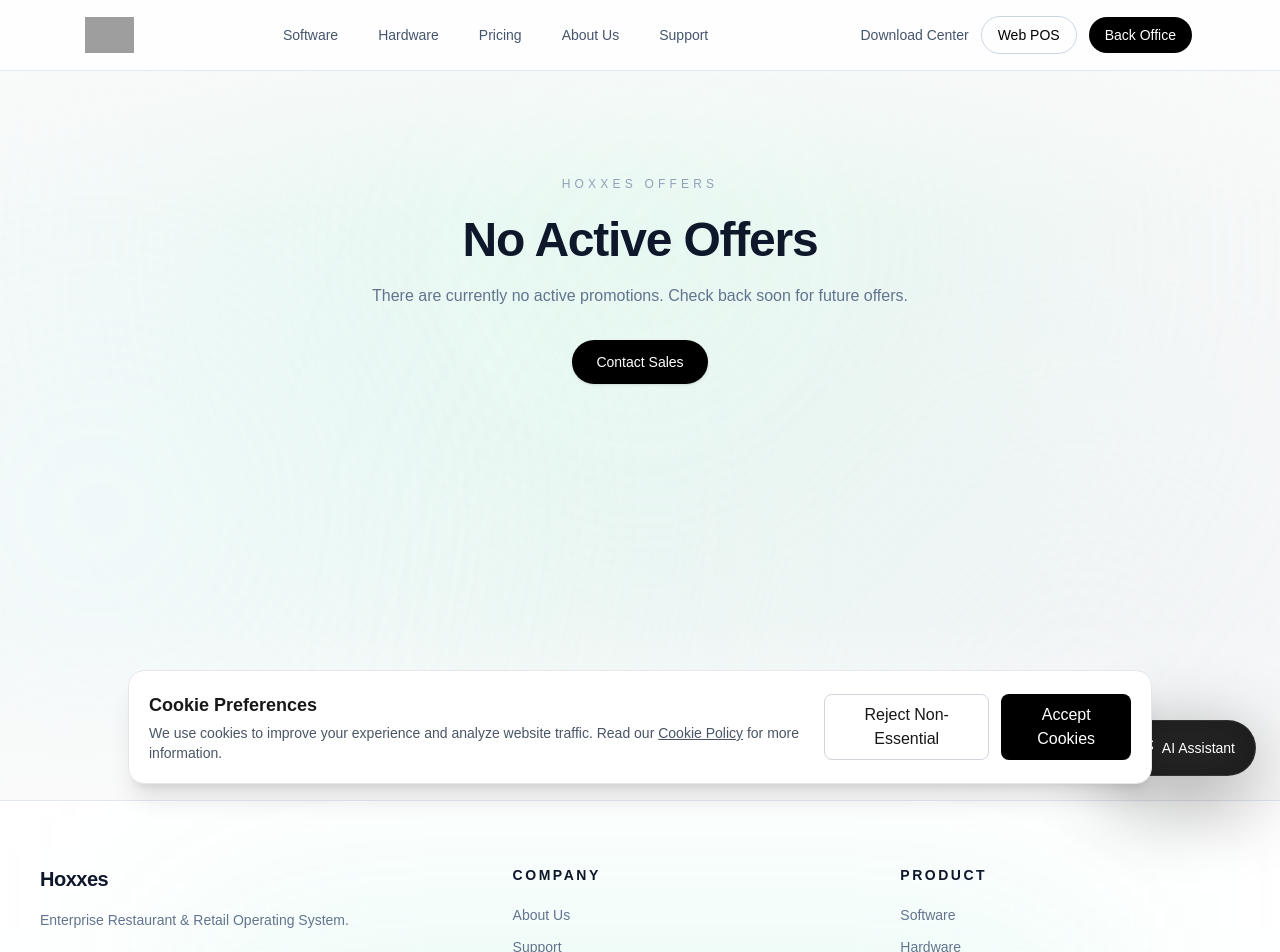
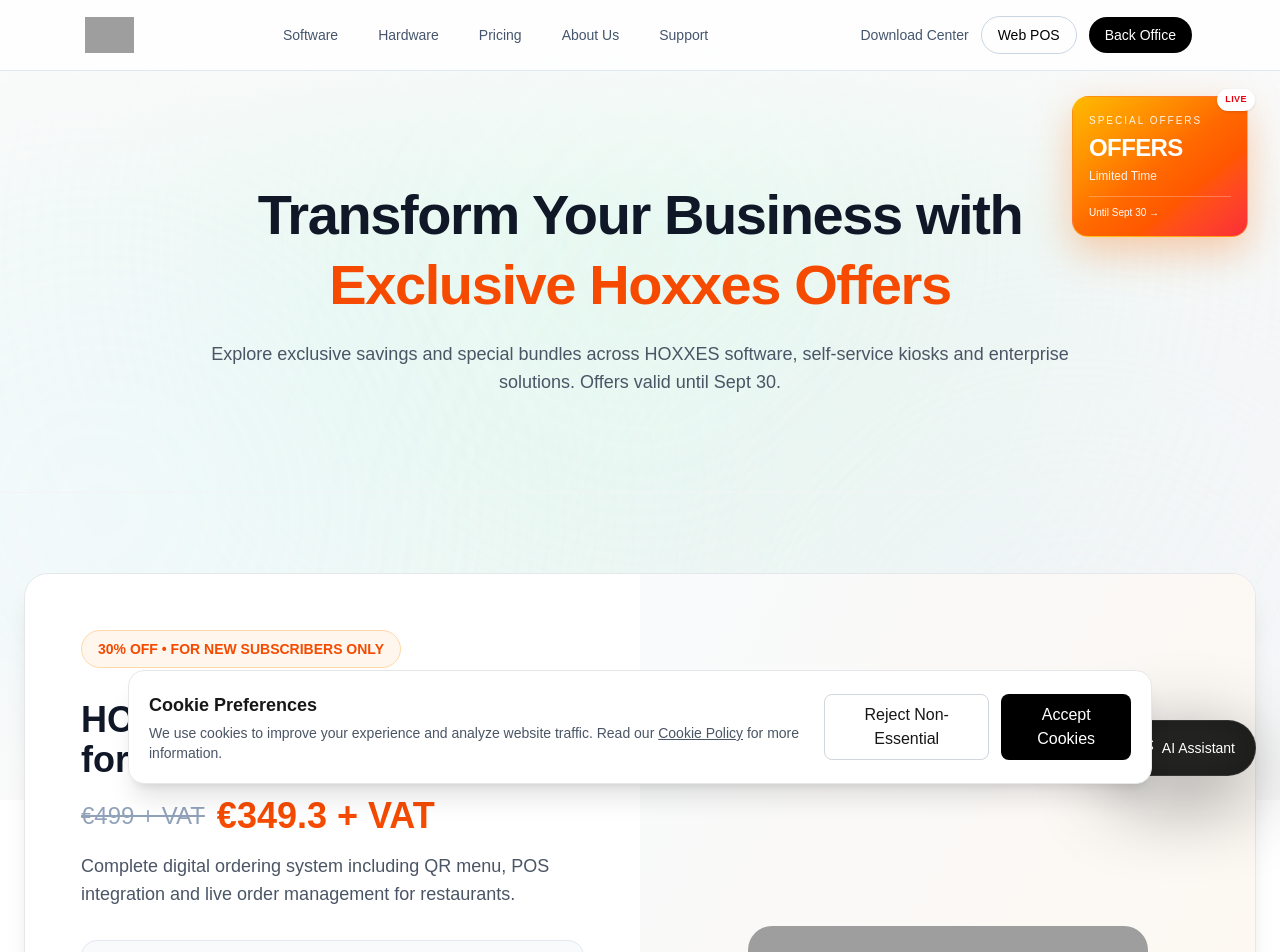
Before and after one commit to leonardapp/web, a Next.js app: page /offers in a window 1280 px wide. Shown: the top 952 px of the page. Built offline with nearby package versions, Linux system fonts and the light colour scheme; grey boxes are pictures that could not be loaded.

Commit message:
Hero update

```diff
--- a/app/docs/page.tsx
+++ b/app/docs/page.tsx
@@ -137,6 +137,18 @@ export default function DocsPage() {
   and best practices across the entire HOXXES ecosystem.
 </p>
 
+<div className="mt-6 flex flex-col items-center gap-2">
+  <div className="inline-flex items-center gap-2 px-4 py-2 rounded-full border border-slate-200 bg-white/80 text-xs font-medium text-slate-600 shadow-sm">
+    <span>🇽🇰</span>
+    <span>Kosovo Documentation · Albanian</span>
+  </div>
+
+  <p className="text-xs text-slate-400 max-w-md">
+    This documentation is currently tailored for HOXXES operations in
+    Kosovo and is available in Albanian.
+  </p>
+</div>
+
         <div className="mt-10">
           <input
             value={search}
--- a/app/hardware/page.tsx
+++ b/app/hardware/page.tsx
@@ -25,7 +25,8 @@ const hardware = [
   title: "POS Terminal",
   subtitle: "Enterprise Dual-Screen POS",
   price: 677,
-    availability: "in-stock",
+  availability: "sold-out",
+  leadTime: "Approx. 3 Months",
   image: "https://hoxxes.app/images/POS.png",
   description:
     "Enterprise dual-screen POS terminal featuring Offline Mode for uninterrupted operations.",
@@ -189,8 +190,12 @@ export default function HardwarePage() {
 
   <span className="text-sm text-slate-600">
   {item.availability === "in-stock" && "In Stock"}
-    {item.availability === "made-to-order" && "Available on Order • 2 Weeks"}
-    {item.availability === "out-of-stock" && "Out of Stock"}
+
+  {item.availability === "made-to-order" &&
+    `Made to Order • ${item.leadTime}`}
+
+  {item.availability === "sold-out" &&
+    "Sold Out • Available to Order"}
 </span>
 
 </div>
@@ -198,14 +203,21 @@ export default function HardwarePage() {
               {/* BADGE */}
 <span
   className={`inline-block mt-3 text-xs px-3 py-1 rounded-full ${
-    item.availability === "made-to-order"
+    item.availability === "sold-out"
+      ? "bg-red-50 text-red-700"
+      : item.availability === "made-to-order"
       ? "bg-blue-100 text-blue-700"
-      : "bg-amber-100 text-amber-700"
+      : "bg-emerald-50 text-emerald-700"
   }`}
 >
-  {item.availability === "made-to-order"
-    ? "Made to Order • Delivery in 2 Weeks"
-    : "Limited Stock • Buy Now"}
+  {item.availability === "sold-out" &&
+    `Sold Out · Order with ${item.leadTime} Delivery`}
+
+  {item.availability === "made-to-order" &&
+    `Made to Order · ${item.leadTime}`}
+
+  {item.availability === "in-stock" &&
+    "In Stock · Buy Now"}
 </span>
 
               <div className="h-0" />
--- a/app/offers/page.tsx
+++ b/app/offers/page.tsx
@@ -1,7 +1,7 @@
 import Button from "@/components/Button";
 import Header from "@/components/Header";
 
-const OFFER_DEADLINE = new Date(2026, 6, 18, 0, 0, 0); // 18 Korrik 00:00
+const OFFER_DEADLINE = new Date(2026, 8, 30, 23, 59, 59);
 
 function isOfferActive() {
   return Date.now() < OFFER_DEADLINE.getTime();
@@ -52,26 +52,25 @@ export default function OffersPage() {
   <div className="mx-auto max-w-7xl px-6 py-16 sm:py-20 lg:py-24">
     <div className="max-w-4xl mx-auto text-center">
 
-      <div className="inline-flex items-center rounded-full border border-red-200 bg-red-50 px-4 py-2 text-sm font-semibold tracking-wide text-red-600">
-        50% OFF • NEW SUBSCRIBERS • JULY 17 ONLY
-      </div>
+
 
       <h1 className="mt-6 text-3xl font-semibold tracking-tight text-gray-900 sm:text-4xl lg:text-[56px]">
         Transform Your Business with
-        <span className="block mt-2 text-red-600">
-          Exclusive Hoxxes Offers
-        </span>
+        <span className="block mt-2 text-orange-600">
+  Exclusive Hoxxes Offers
+</span>
       </h1>
 
       <p className="mt-6 text-base text-gray-600 sm:text-lg">
-        Save up to 50% on selected and enterprise solutions.
-        Offer valid only until July 17.
-      </p>
+  Explore exclusive savings and special bundles across
+  HOXXES software, self-service kiosks and enterprise solutions.
+  Offers valid until Sept 30.
+</p>
 
     </div>
   </div>
 </section>
-{/* 50% OFF NEW OFFER */}
+{/* 30% OFF NEW OFFER */}
 <section className="mx-auto max-w-7xl px-6 py-4 sm:py-16 lg:py-20">
   <div className="overflow-hidden rounded-3xl border border-gray-200 bg-white shadow-xl">
     <div className="grid grid-cols-1 lg:grid-cols-2">
@@ -79,22 +78,24 @@ export default function OffersPage() {
       {/* LEFT */}
       <div className="p-6 sm:p-8 lg:p-14">
 
-        <div className="inline-flex items-center rounded-full border border-red-200 bg-red-50 px-4 py-2 text-sm font-semibold text-red-600">
-          50% OFF • FOR NEW SUBSCRIBERS ONLY
+        {/* OFFER BADGE */}
+        <div className="inline-flex items-center rounded-full border border-orange-200 bg-orange-50 px-4 py-2 text-sm font-semibold text-orange-600">
+          30% OFF • FOR NEW SUBSCRIBERS ONLY
         </div>
 
         <h2 className="mt-8 text-3xl font-bold text-gray-900 sm:text-4xl">
           HOXXES Platform
-for New Subscribers
+          <span className="block">for New Subscribers</span>
         </h2>
 
-        <div className="mt-4 flex items-center gap-3">
+        {/* PRICE */}
+        <div className="mt-4 flex flex-wrap items-center gap-3">
           <span className="text-2xl text-slate-400 line-through">
             €499 + VAT
           </span>
 
-          <span className="text-4xl font-bold text-red-600">
-            €249.5 + VAT
+          <span className="text-4xl font-bold text-orange-600">
+            €349.3 + VAT
           </span>
         </div>
 
@@ -110,7 +111,7 @@ for New Subscribers
           </h4>
 
           <ul className="mt-4 space-y-3 text-gray-700">
-             <li>• Restaurant POS System</li>
+            <li>• Restaurant POS System</li>
             <li>• QR Ordering & Online Ordering</li>
             <li>• Kitchen Display System (KDS)</li>
             <li>• Inventory & Workforce Management</li>
@@ -122,21 +123,22 @@ for New Subscribers
         {/* DEADLINE */}
         <div className="mt-8 rounded-2xl border border-red-200 bg-red-50 p-6">
           <p className="text-sm uppercase tracking-widest text-red-700">
-            50% Discount Ends July 17
+            30% Discount Ends Sept 30
           </p>
 
           <div className="mt-2 text-3xl font-bold text-gray-900">
-            July 17
+            Sept 30
           </div>
 
           <p className="mt-2 text-gray-700">
-            Valid only for new subscribers with payment completed before July 17, 2026.
+            Valid only for new subscribers with payment completed before Sept
+            30, 2026.
           </p>
         </div>
 
         {/* CTA */}
         <div className="mt-8 flex flex-col gap-4 sm:flex-row">
-          <Button href="/request-demo?type=proforma&offer=smart-pos-50">
+          <Button href="/request-demo?type=proforma&offer=new-subscriber-30">
             Claim New Subscriber Offer
           </Button>
 
@@ -151,9 +153,9 @@ for New Subscribers
       </div>
 
       {/* RIGHT */}
-      <div className="flex items-center justify-center bg-gradient-to-br from-slate-50 to-red-50 p-6 sm:p-10">
+      <div className="flex items-center justify-center bg-gradient-to-br from-slate-50 to-orange-50 p-6 sm:p-10">
 
-        <div className="relative rounded-3xl overflow-hidden">
+        <div className="relative overflow-hidden rounded-3xl">
           <img
             src="https://hoxxes.app/images/pos-login.png"
             alt="HOXXES POS System"
@@ -174,7 +176,7 @@ for New Subscribers
             {/* Left */}
             <div className="p-6 sm:p-8 lg:p-14">
               <div className="inline-flex items-center rounded-full border border-red-200 bg-red-50 px-4 py-2 text-sm font-semibold text-red-600">
-                Offer Ends July 17
+                Offer Ends Sept 30
               </div>
 
               <h2 className="mt-8 text-3xl font-bold text-gray-900 sm:text-4xl">
@@ -241,22 +243,22 @@ for New Subscribers
                   <li>• POS Integration</li>
                   <li>• Kitchen Display Integration</li>
                   <li>• Installation & Configuration</li>
-                  <li>• Delivery Scheduled for July</li>
+                  <li>• Delivery & Deployment</li>
                 </ul>
               </div>
 
               {/* Deadline */}
               <div className="mt-10 rounded-2xl border border-red-200 bg-red-50 p-6">
                 <p className="text-sm uppercase tracking-widest text-red-700">
-                  Only Available Until July 17
+                  Only Available Until Sept 30
                 </p>
 
                 <div className="mt-2 text-3xl font-bold text-gray-900">
-                  July 17
+                  Sept 30
                 </div>
 
                 <p className="mt-2 text-gray-700">
-                  Offer valid only for payments completed before July 17.
+                  Offer valid only for payments completed before Sept 30, 2026.
                 </p>
               </div>
 
@@ -392,16 +394,16 @@ for New Subscribers
         {/* Deadline */}
         <div className="mt-8 rounded-2xl border border-red-200 bg-red-50 p-6">
           <p className="text-sm uppercase tracking-widest text-red-700">
-            Offer Ends July 17
+            Offer Ends Sept 30
           </p>
 
           <div className="mt-2 text-3xl font-bold text-gray-900">
-            July 17
+            Sept 30
           </div>
 
           <p className="mt-2 text-gray-700">
             Former showroom price €10,000 + VAT. Available now for only
-            €6,000 + VAT until July 17.
+            €6,000 + VAT until Sept 30.
           </p>
         </div>
 
@@ -428,7 +430,7 @@ for New Subscribers
   <div className="w-full max-w-[500px] rounded-2xl border border-slate-200 bg-white p-4 shadow-sm">
     <img
       src="https://hoxxes.app/images/holo.png"
-      alt="HOXXES Self-Service Kiosk"
+      alt='HOXXES HoloBox 86-inch Transparent Display'
       className="w-full object-contain"
     />
   </div>
@@ -464,7 +466,7 @@ for New Subscribers
       <section className="border-t border-gray-100 bg-gray-50">
         <div className="mx-auto max-w-7xl px-6 py-16 text-center sm:py-20">
           <h2 className="text-3xl font-bold text-gray-900 sm:text-4xl">
-  Reserve Before July 17
+  Reserve Before Sept 30 to Secure Your Offer
 </h2>
 
 <p className="mx-auto mt-6 max-w-2xl text-base text-gray-600 sm:text-lg">
--- a/app/page.tsx
+++ b/app/page.tsx
@@ -10,7 +10,7 @@ import CustomerSuccess from "@/components/CustomerSuccess";
 
 
 
-const OFFER_END_DATE = "2026-07-17";
+const OFFER_END_DATE = "2026-09-30";
 
 
 const offerActive =
@@ -70,10 +70,9 @@ export default function HomePage() {
           animate="show"
           transition={{ staggerChildren: 0.08 }}
         >
-
-          <motion.div
+                   <motion.div
             variants={fadeUp}
-            className="text-[10px] sm:text-xs tracking-[0.35em] text-emerald-600 uppercase"
+            className="text-[10px] sm:text-xs tracking-[0.35em] text-slate-400 uppercase"
 
           >
             Restaurant & Retail Operating System
--- a/components/offers/OfferBadge.tsx
+++ b/components/offers/OfferBadge.tsx
@@ -1,29 +1,147 @@
 "use client";
 
+import { useEffect, useRef, useState } from "react";
 import Link from "next/link";
+import { motion, AnimatePresence } from "framer-motion";
 
-const OFFER_DEADLINE = "2026-07-17T23:59:59+02:00";
+const OFFER_DEADLINE = "2026-09-30T23:59:59+02:00";
+
+const SHOW_DURATION = 8000;
+const FIRST_SHOW_DELAY = 4000;
+const SCROLL_TRIGGER = 450;
+const SCROLL_COOLDOWN = 45000;
+const REPEAT_INTERVAL = 90000;
 
 function isOfferActive() {
   return Date.now() < new Date(OFFER_DEADLINE).getTime();
 }
 
 export default function OfferBadge() {
+  const [visible, setVisible] = useState(false);
+
+  const lastShown = useRef(0);
+  const hideTimer = useRef<ReturnType<typeof setTimeout> | null>(null);
+  const repeatTimer = useRef<ReturnType<typeof setInterval> | null>(null);
+
+  const showOffer = () => {
+    if (!isOfferActive()) return;
+
+    const now = Date.now();
+
+    // Prevent the badge from appearing too frequently
+    if (now - lastShown.current < SCROLL_COOLDOWN) {
+      return;
+    }
+
+    lastShown.current = now;
+
+    if (hideTimer.current) {
+      clearTimeout(hideTimer.current);
+    }
+
+    setVisible(true);
+
+    hideTimer.current = setTimeout(() => {
+      setVisible(false);
+    }, SHOW_DURATION);
+  };
+
+  useEffect(() => {
+    if (!isOfferActive()) return;
+
+    // First appearance
+    const initialTimer = setTimeout(() => {
+      showOffer();
+    }, FIRST_SHOW_DELAY);
+
+    // Repeat every 90 seconds
+    repeatTimer.current = setInterval(() => {
+      showOffer();
+    }, REPEAT_INTERVAL);
+
+    // Show again after meaningful scroll
+    const handleScroll = () => {
+      if (window.scrollY >= SCROLL_TRIGGER) {
+        showOffer();
+      }
+    };
+
+    window.addEventListener("scroll", handleScroll, {
+      passive: true,
+    });
+
+    return () => {
+      clearTimeout(initialTimer);
+
+      if (hideTimer.current) {
+        clearTimeout(hideTimer.current);
+      }
+
+      if (repeatTimer.current) {
+        clearInterval(repeatTimer.current);
+      }
+
+      window.removeEventListener("scroll", handleScroll);
+    };
+  }, []);
+
   if (!isOfferActive()) return null;
 
   return (
-    <Link
-      href="/offers"
+    <AnimatePresence>
+      {visible && (
+        <motion.div
+          initial={{
+            opacity: 0,
+            x: 120,
+            y: 15,
+            scale: 0.88,
+          }}
+          animate={{
+            opacity: 1,
+            x: 0,
+            y: 0,
+            scale: 1,
+          }}
+          exit={{
+            opacity: 0,
+            x: 100,
+            y: 10,
+            scale: 0.9,
+          }}
+          transition={{
+            type: "spring",
+            stiffness: 220,
+            damping: 20,
+            mass: 0.7,
+          }}
           className="
             fixed
-  top-20
+            top-36
             right-2
             sm:top-24
             sm:right-8
             z-50
-  group
           "
         >
+          <Link
+            href="/offers"
+            aria-label="View special offers"
+            className="group block"
+          >
+            {/* SUBTLE PULSE */}
+            <motion.div
+              animate={{
+                scale: [1, 1.025, 1],
+              }}
+              transition={{
+                duration: 2,
+                repeat: Infinity,
+                repeatDelay: 4,
+                ease: "easeInOut",
+              }}
+            >
+              {/* OFFER CARD */}
               <div
                 className="
                   relative
@@ -42,35 +160,102 @@ export default function OfferBadge() {
                   shadow-[0_15px_40px_rgba(249,115,22,.35)]
                   transition-all
                   duration-300
-  hover:-translate-y-1
-  hover:scale-105
+                  group-hover:-translate-y-1
+                  group-hover:scale-105
                 "
               >
                 {/* LIVE */}
-        <div className="absolute -top-2 -right-2 rounded-full bg-white px-2 py-1 text-[8px] sm:text-[9px] font-bold uppercase tracking-wider text-red-600 shadow">
+                <motion.div
+                  animate={{
+                    scale: [1, 1.05, 1],
+                  }}
+                  transition={{
+                    duration: 1.6,
+                    repeat: Infinity,
+                    repeatDelay: 3,
+                    ease: "easeInOut",
+                  }}
+                  className="
+                    absolute
+                    -top-2
+                    -right-2
+                    rounded-full
+                    bg-white
+                    px-2
+                    py-1
+                    text-[7px]
+                    sm:text-[9px]
+                    font-bold
+                    uppercase
+                    tracking-wider
+                    text-red-600
+                    shadow
+                  "
+                >
                   LIVE
+                </motion.div>
+
+                {/* LABEL */}
+                <div
+                  className="
+                    text-[8px]
+                    sm:text-[10px]
+                    uppercase
+                    tracking-[0.2em]
+                    text-white/90
+                  "
+                >
+                  Special Offers
                 </div>
 
-        <div className="text-[9px] sm:text-[10px] uppercase tracking-[0.22em] text-white/90">
-          Anniversary
+                {/* OFFERS */}
+                <div
+                  className="
+                    mt-1
+                    sm:mt-2
+                    text-lg
+                    sm:text-2xl
+                    font-black
+                    leading-none
+                    tracking-tight
+                  "
+                >
+                  OFFERS
                 </div>
 
-        <div className="mt-1 sm:mt-2 text-2xl sm:text-3xl font-black leading-none">
-          50%
+                {/* DESCRIPTION */}
+                <div
+                  className="
+                    mt-1
+                    sm:mt-2
+                    text-[9px]
+                    sm:text-xs
+                    text-white/90
+                  "
+                >
+                  Limited Time
                 </div>
 
-        <div className="text-sm sm:text-base font-bold">
-          OFF
-        </div>
-
-        <div className="mt-1 sm:mt-2 text-[10px] sm:text-xs text-white/90">
-          Subscription
-        </div>
-
-        <div className="mt-1 sm:mt-3 border-t border-white/25 pt-2 text-[10px] sm:text-[11px] font-medium">
-          Until July 17 →
+                {/* DEADLINE */}
+                <div
+                  className="
+                    mt-2
+                    sm:mt-3
+                    border-t
+                    border-white/25
+                    pt-2
+                    text-[8px]
+                    sm:text-[10px]
+                    font-medium
+                  "
+                >
+                  Until Sept 30 →
                 </div>
               </div>
+            </motion.div>
           </Link>
+        </motion.div>
+      )}
+    </AnimatePresence>
   );
 }
--- a/lib/products.ts
+++ b/lib/products.ts
@@ -31,7 +31,7 @@ export const products: Product[] = [
     description: "Space-saving kiosk fully integrated with HOXXES.",
     image: "https://hoxxes.app/images/kiosk.svg",
     price: 1185,
-    stock: 8,
+    stock: 4,
     vat: 18,
     availability: "in-stock",
     leadTime: "3 Months",
@@ -45,7 +45,7 @@ export const products: Product[] = [
     description: "Android POS Terminal",
     image: "https://hoxxes.app/images/POS.png",
     price: 677,
-    stock: 4,
+    stock: 0,
     vat: 18,
     availability: "in-stock",
     leadTime: "3 Months",
```
Lines whose indentation alone changed are shown as unchanged.
